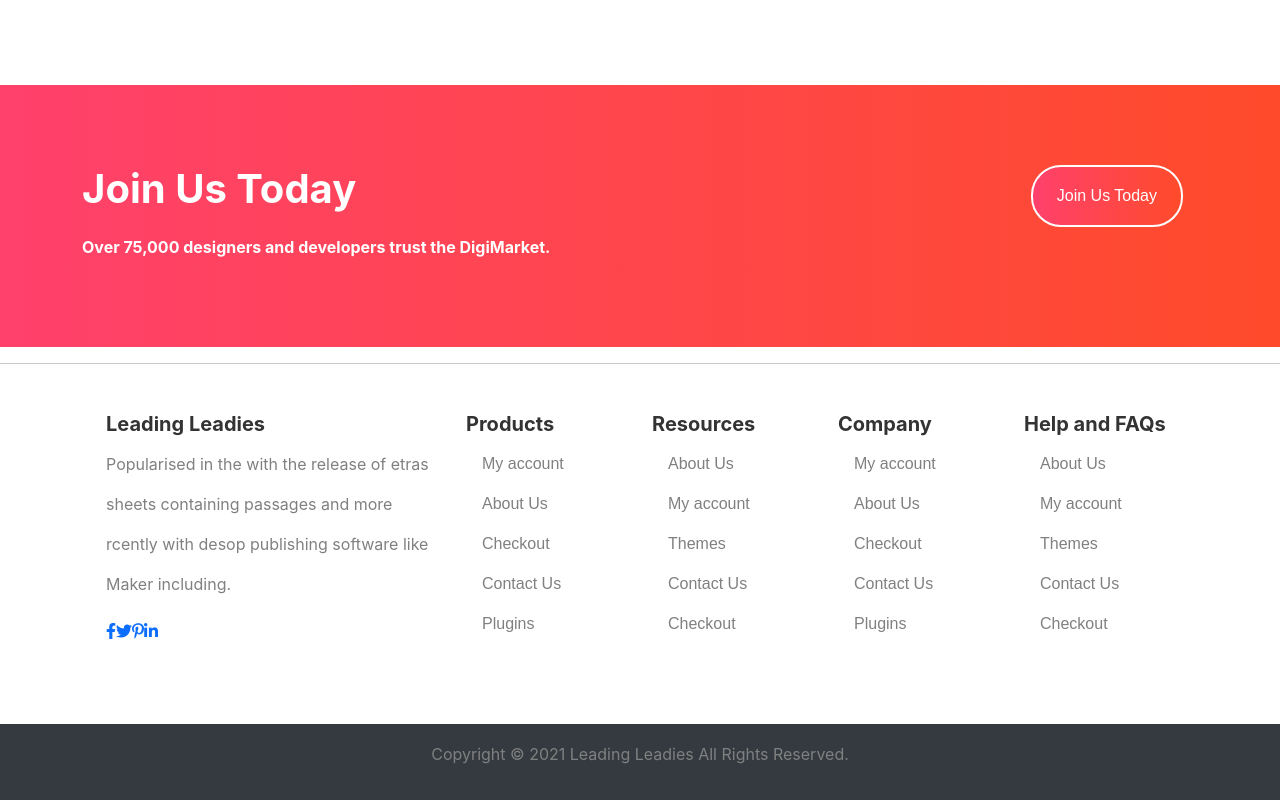
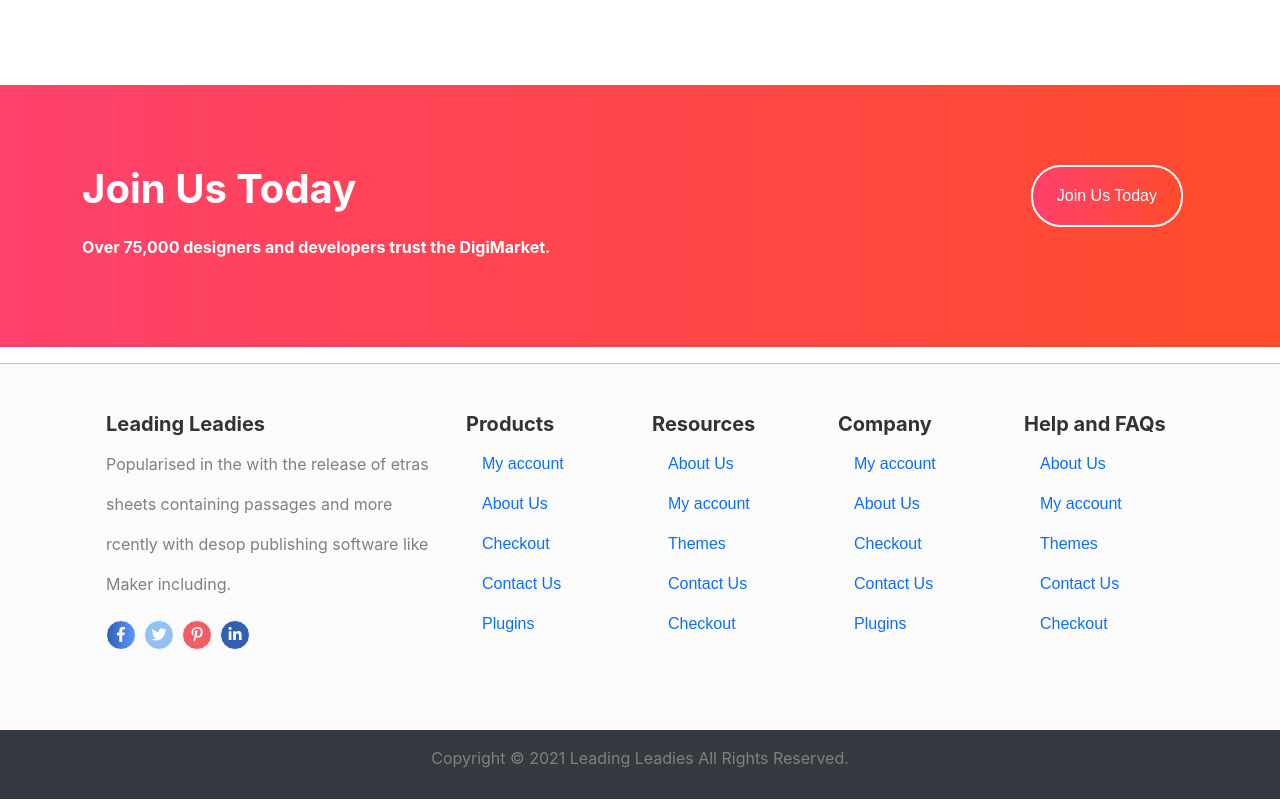
Before and after one commit to Sara-M5/Leading-Leadies, a React (Create React App) app: page / in a window 1280 px wide. Shown: the part 9641-10441 px from the top of the page. Built offline with nearby package versions, Linux system fonts and the light colour scheme.

Commit message:
Update LastPart.css

```diff
--- a/src/Parts/LastPart/LastPart.css
+++ b/src/Parts/LastPart/LastPart.css
@@ -1,22 +1,53 @@
-.colL{
-    width:300px;
-    margin-top: 100px;
+.foot {
+    background: #FbFbFb;
 }
-.col{
 
-    margin: 100px 0 0 20px;
-    line-height: 15px;
-}
-.footer{
+.footer {
     background-color: #343a40;
     text-align: center;
-    padding:10px;
-  }
+    padding-top:8px;
+    padding-bottom:5px ;
+}
 
-  .nav-link{
-      color: #808080;
+.items {
+    color: #808080;
+    line-height: 18px;
+}
 
-  }
-  .nav-link:hover{
-      color:red;
-  }
+.items:hover {
+     color:red;
+}
+
+.footer-icons {
+    display: flex;
+}
+
+.footer-icon {
+    justify-content: center;
+    align-items: center;
+    display: flex;
+    font-size: 15px;
+    margin-right: 8px;
+    color: #FbFbFb;
+    cursor: pointer;
+    border: 1px solid;
+    width: 30px;
+    height: 30px;
+    border-radius: 50%;
+}
+
+.fIcon {
+    background: linear-gradient(to right, #305fb3, #5c97ff);
+}
+
+.tIcon {
+    background: #93c1f0;
+}
+
+.pIcon {
+    background: #f05d64;
+}
+
+.iIcon {
+    background: #305fb3;
+}
```
